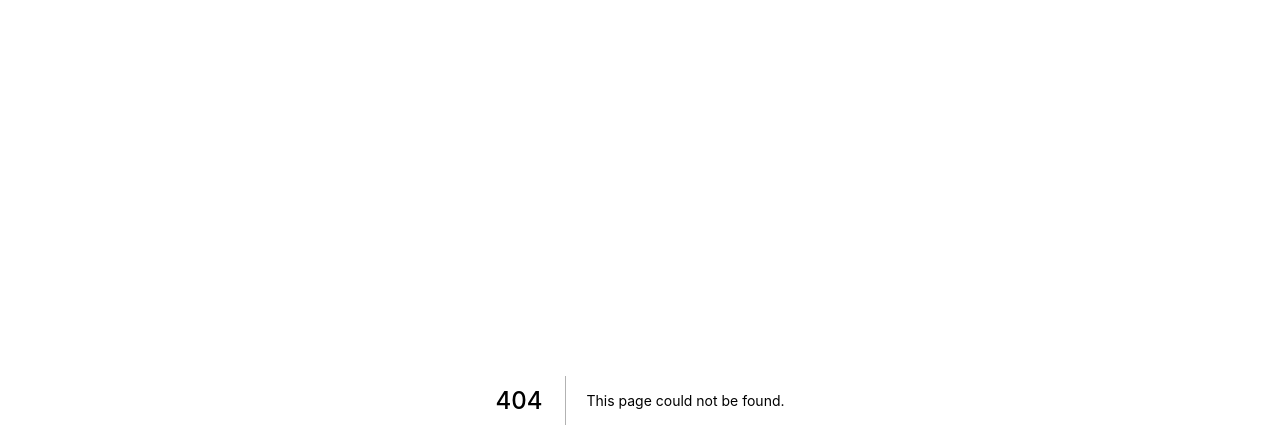
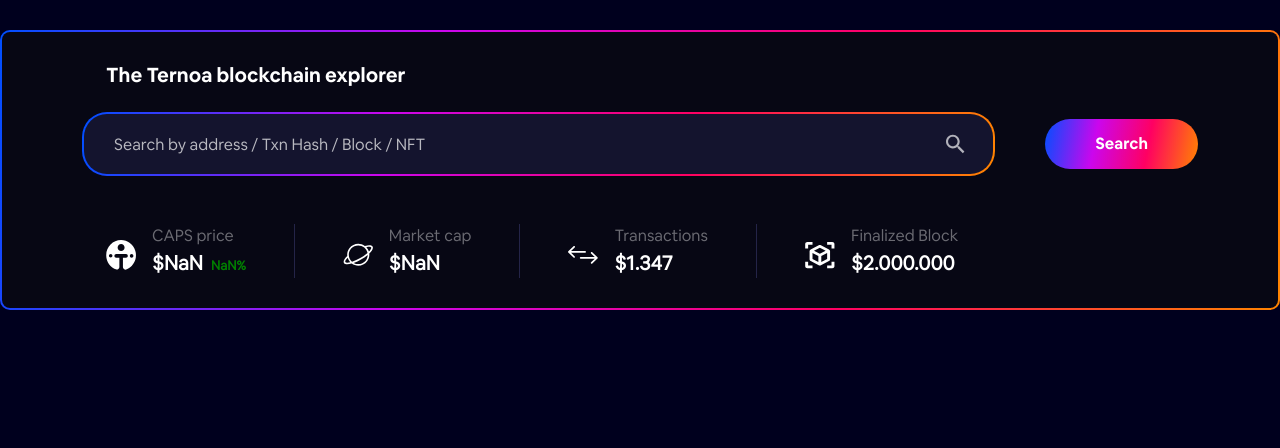
Before and after one commit to capsule-corp-ternoa/explorer, a Next.js app: page /home-scan/Summary in a window 1280 px wide. Before the commit this address had no page. Shown: the top 448 px of the page. Built offline with nearby package versions, Linux system fonts and the light colour scheme.

Commit message:
Add Summary component

```diff
--- /dev/null
+++ b/pages/home-scan/Summary.tsx
@@ -0,0 +1,162 @@
+import React, { useState, useEffect } from 'react'
+import { FormattedNumber } from 'react-intl';
+import clsx from 'clsx'
+import { useMediaQuery } from 'react-responsive';
+import SearchBar from 'components/base/SearchBar';
+import CAPSLogo from 'components/assets/CAPSLogo';
+import MarketLogo from 'components/assets/MarketLogo';
+import TransactionLogo from 'components/assets/TransactionLogo';
+import BlockLogo from 'components/assets/BlockLogo';
+import CAPSFlat from 'components/assets/CAPSFlat';
+import style from './HomeScan.module.scss';
+
+interface SummaryProps {
+  capsPrice: number | null
+  marketCap: number | null
+  change24h: number | null
+  transactions: number | null
+  finalizedBlock: number | null
+}
+
+const Summary: React.FC<SummaryProps> = ({
+  capsPrice,
+  marketCap,
+  change24h,
+  transactions,
+  finalizedBlock
+}) => {
+  const [isLaptop, setIsLaptop] = useState(false);
+  const mediaQuery = useMediaQuery({ query: '(min-width: 1024px)' });
+
+  useEffect(() => {
+    if(mediaQuery !== isLaptop){
+      setIsLaptop(mediaQuery);
+    }
+  }, [mediaQuery])
+
+  return (
+    <>
+    <div className={style.gradientBack}></div>
+      <div className={style.searchForm + " position-relative"}>
+        <div className={`${style.searchTitle} ${isLaptop ? 'mb-4 ms-4' : 'mb-4'}`}>The Ternoa blockchain explorer</div>
+        <SearchBar hasButton={true} isLarge={true} />
+        {isLaptop && (
+          <div className="d-flex mt-5 ms-4">
+            <div className={`${style.searchBarInfo} pe-5 border-end`}>
+              <div className="d-flex flex-items-center">
+                <div className='pt-2'>
+                  <CAPSLogo className={style.Logo}></CAPSLogo>
+                </div>
+                <div className={"d-flex flex-column ms-3"}>
+                  <div className="fs-6 text-opacity-4 text-ellipsis">CAPS price</div>
+                  <div className="fs-5 fw-bold">
+                    {capsPrice !== null && <FormattedNumber value={capsPrice} format='caps' />}
+                    <span className={clsx(
+                      style.logoPercent,
+                      'ms-2',
+                      {[style.minus]: change24h !== null && (change24h < 0)})
+                    }>
+                      {change24h !== null && (
+                        <FormattedNumber value={change24h / 100} format='percentChange' />
+                      )}
+                    </span>
+                  </div>
+                </div>
+              </div>
+            </div>
+              <div className={`${style.searchBarInfo} pe-5 ps-5 border-end`}>
+                <div className="d-flex flex-items-center">
+                  <div className='pt-2'>
+                    <MarketLogo className={style.Logo}></MarketLogo>
+                  </div>
+                  <div className={`d-flex flex-column ms-3`}>
+                    <div className="fs-6 text-opacity-4 text-ellipsis">Market cap</div>
+                    <div className="fs-5 fw-bold">
+                      {marketCap !== null && <FormattedNumber value={marketCap} format='noDecimal' />}
+                    </div>
+                  </div>
+                </div>
+              </div>
+              <div className={`${style.searchBarInfo} pe-5 ps-5 border-end`}>
+                <div className="d-flex flex-items-center">
+                  <div className='pt-2'>
+                    <TransactionLogo className={style.Logo}></TransactionLogo>
+                  </div>
+                  <div className={`d-flex flex-column ms-3`}>
+                    <div className="fs-6 text-opacity-4 text-ellipsis">Transactions</div>
+                    <div className="fs-5 fw-bold">$1.347</div>
+                  </div>
+                </div>
+              </div>
+              <div className={`${style.searchBarInfo} ps-5`}>
+                <div className="d-flex flex-items-center">
+                  <div className='pt-2'>
+                    <BlockLogo className={style.Logo}></BlockLogo>
+                  </div>
+                  <div className={`d-flex flex-column ms-3`}>
+                    <div className="fs-6 text-opacity-4 text-ellipsis">Finalized Block</div>
+                    <div className="fs-5 fw-bold">$2.000.000</div>
+                  </div>
+                </div>
+              </div>
+          </div>
+        )}
+        {!isLaptop && (
+          <div className="flex flex-col mt-4 mb-1 ps-2">
+            <div className="flex-1 flex flex-row">
+              <div className="flex-1 flex flex-col">
+                <div className="flex flex-row flex-items-center">
+                  <TransactionLogo className={style.Logo}></TransactionLogo>
+                  <div className="flex-1 flex flex-col ms-2">
+                    <span className="fs-6 text-opacity-4 text-ellipsis">Transactions</span>
+                    <span className={`${style.logoSummary} fs-5 fw-bold`}>1.347M</span>
+                  </div>
+                </div>
+              </div>
+              <div className="flex-1 flex flex-col ms-2">
+                <div className="flex flex-row flex-items-center">
+                  <CAPSFlat className={style.Logo}></CAPSFlat>
+                  <div className="flex-1 flex flex-col ms-2">
+                    <span className="fs-6 text-opacity-4 text-ellipsis">CAPS price</span>
+                    <div className={style.logoSummary}>
+                      {capsPrice !== null && <FormattedNumber value={capsPrice} />}
+                      <span className={clsx(style.logoPercent, 'ms-2', {[style.minus]: change24h !== null && change24h < 0})}>
+                        {change24h !== null && (
+                          <FormattedNumber value={change24h / 100} format='percentChange' />
+                        )}
+                      </span>
+                    </div>
+                  </div>
+                </div>
+              </div>
+            </div>
+            <div className="flex-1 flex flex-row mt-4">
+              <div className="flex-1 flex flex-col">
+                <div className="flex flex-row flex-items-center">
+                  <BlockLogo className={style.Logo}></BlockLogo>
+                  <div className="flex-1 flex flex-col ms-2">
+                    <span className="fs-6 text-opacity-4 text-ellipsis">Finalized Block</span>
+                    <span className={style.logoSummary}>2.000.000</span>
+                  </div>
+                </div>
+              </div>
+              <div className="flex-1 flex flex-col ms-2">
+                <div className="flex flex-row flex-items-center">
+                  <MarketLogo className={style.Logo}></MarketLogo>
+                  <div className="flex-1 flex flex-col ms-2">
+                    <span className="fs-6 text-opacity-4 text-ellipsis">Market cap</span>
+                    <span className={style.logoSummary}>
+                      {marketCap !== null && <FormattedNumber format='noDecimal' value={marketCap} />}
+                    </span>
+                  </div>
+                </div>
+              </div>
+            </div>
+          </div>
+        )}
+      </div>
+    </>
+  )
+}
+
+export default Summary
```
Also changed, not shown: components/base/Layout/Layout.tsx (+19 -4 lines), pages/home-scan/HomeScan.tsx (+19 -1 lines).
